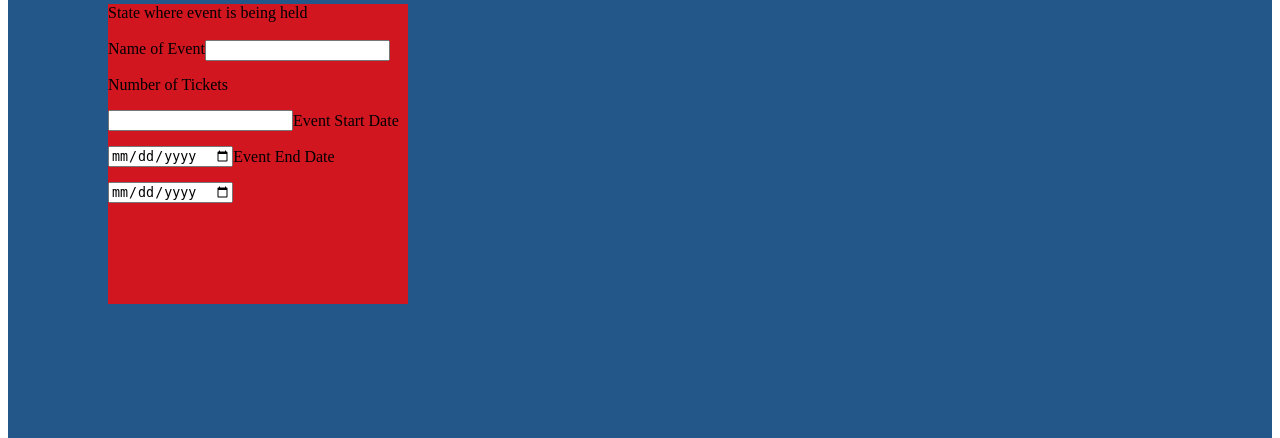
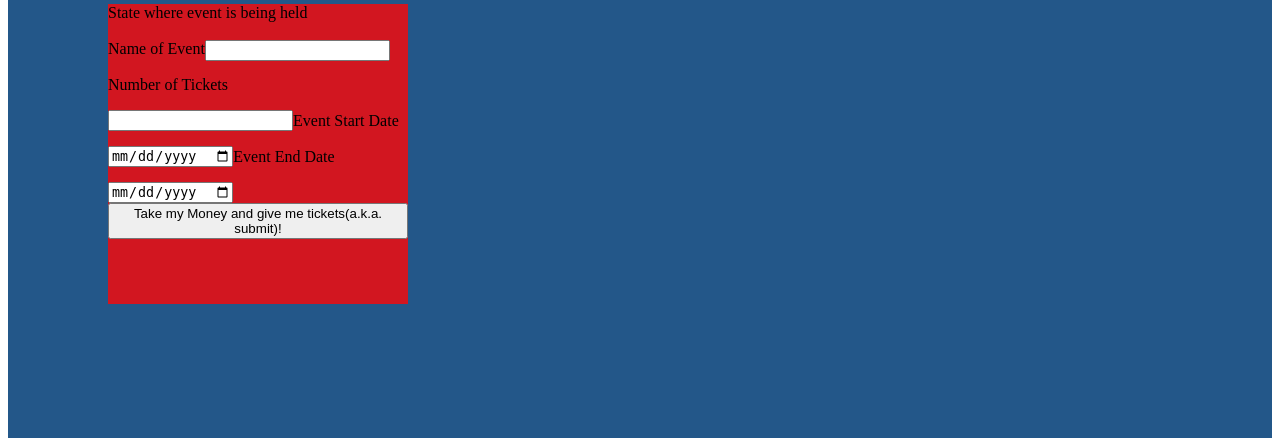
Before and after one commit to deherrera-marques-wm/GamePlan-Php, a PHP site: page /Ticket_Page.php in a window 1280 px wide. Shown: the part 135-573 px from the top of the page. Run offline with PHP 8.4, Linux system fonts and the light colour scheme.

Commit message:
Added the check for the submit button

```diff
--- a/Ticket_Page.php
+++ b/Ticket_Page.php
@@ -46,16 +46,49 @@
             </div>
         </div>
     </div>
+    <script>
+        var tickets = Number(document.getElementById("NumberTickets")).value;
+            function funSubmitButton(){ //this function executes when the submit button is clicked
+                tickets = Number(document.getElementById("NumberTickets").value);
+                console.log(tickets);
+                //makes sure tickets is a integer and not a negative number
+                if(tickets <= 0){
+                    //checks to see if tickets var is a fraction and negative
+                    if (tickets%1 !== 0){
+                        console.log("Failure: Number of tickets can't be a fraction and/or negative!");
+                    }
+                    else{
+                        console.log("Failure: Number of tickets must be positive!");
+                    }
+                }
+                //if the 'tickets' is positive
+                else{
+                    if (tickets%1 !== 0){
+                        console.log("Failure: Number of tickets can't be a fraction!");
+                    }
+                    else{
+                        console.log("Success!");
+                        //execute the success code here
+                        //for when the user buys tickets
+                    }
+                }
+            }
+    </script>
+    <datalist id="name_event">
+        <option value="Comicon">
+        <option value="Minecon">
+        <option value="Blizzcon">
+        <option value="Gamescon">
+    </datalist>
     <div id="Name"></div>
     <div id="Ticket_Purchase_1">
         <p style="float: left; margin-top: 0">State where event is being held</p><br><br>
-        <p style="float: left; margin-top: 0">Name of Event</p><input style="float: left; margin-top: 0" type="text" title="Name_of_Event"><br><br>
-        <p style="float: left; margin-top: 0">Number of Tickets</p><input style="float: left; margin-top: 0" type="number" title="Number_of_Tickets"><br><br>
+        <p style="float: left; margin-top: 0">Name of Event</p><input style="float: left; margin-top: 0" type="text" list="name_event" title="Name_of_Event"><br><br>
+        <p style="float: left; margin-top: 0">Number of Tickets</p><input style="float: left; margin-top: 0" id="NumberTickets" type="number" title="Number_of_Tickets"><br><br>
         <p style="float: left; margin-top: 0">Event Start Date</p><input style="float: left; margin-top: 0" type="date" title="Event_Start_Date"><br><br>
         <p style="float: left; margin-top: 0">Event End Date</p><input style="float: left; margin-top: 0" type="date" title="Event_End_Date"><br><br>
+        <button type="button" onclick="funSubmitButton()">Take my Money and give me tickets(a.k.a. submit)!</button>
     </div>
-
-
 </div>
 </body>
 </html>
```
